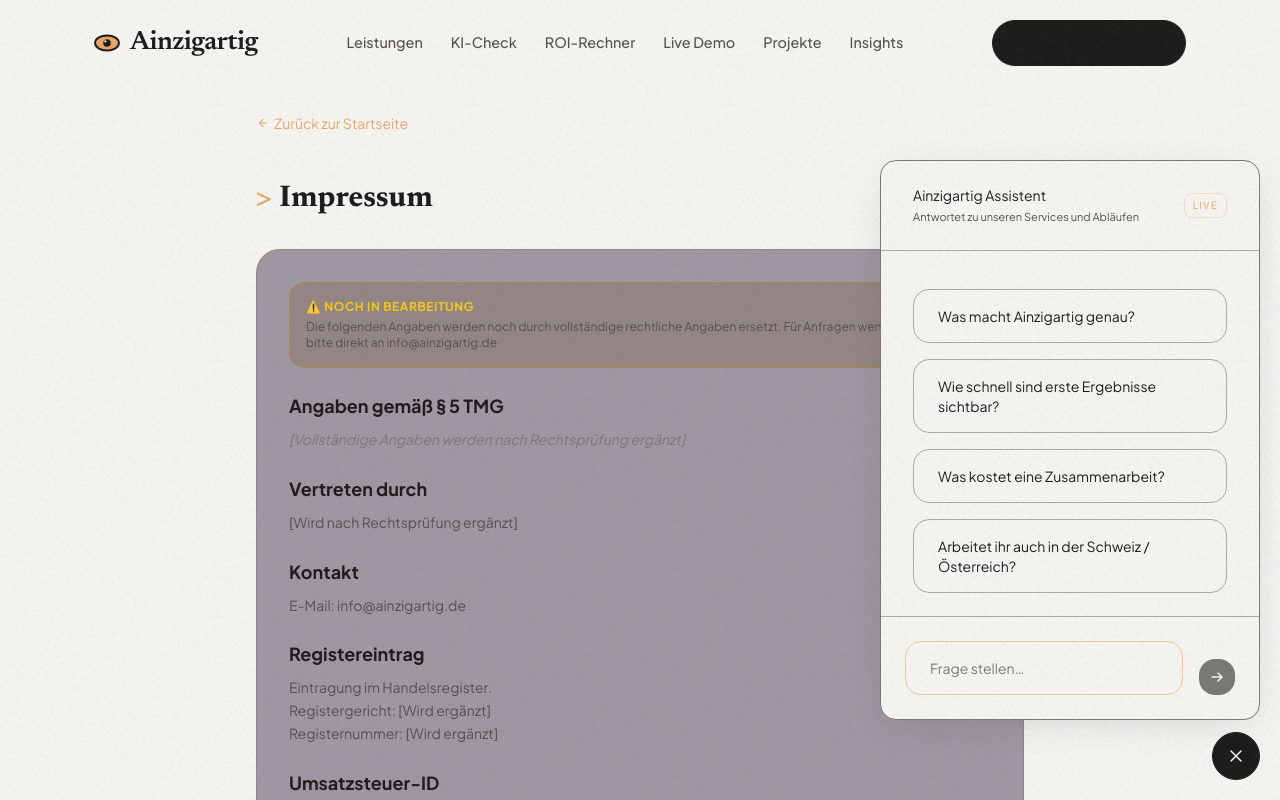
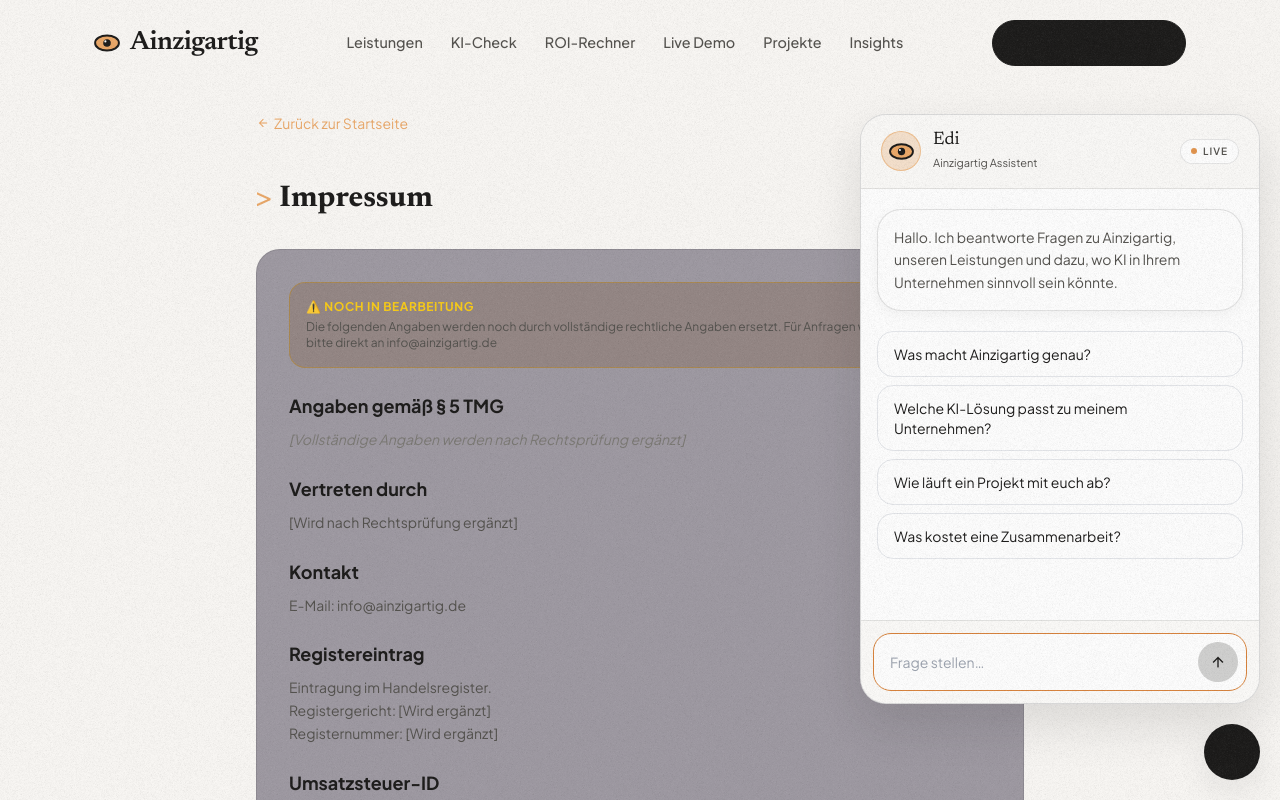
Before and after one commit to igoingtodevx/Ainzigartig-Draft, a React (Vite) app: page /impressum in a window 1280 px wide. Both pictures are taken after a click on the button "Chat öffnen". Shown: the top 800 px of the page. Built offline with nearby package versions, Linux system fonts and the light colour scheme.

Commit message:
style: bring global chatbot into Marvin brand system

```diff
--- a/components/ChatBot.tsx
+++ b/components/ChatBot.tsx
@@ -1,11 +1,4 @@
 import React, { useEffect, useRef, useState } from 'react';
-
-/* ───────────────────────────────────────────────────────────────────────────
-   ChatBot — Globaler AINZIGARTIG Assistent.
-   Floating button bottom-right, öffnet ein Side-Panel.
-   Anwaltskanzlei-Design: Cream + Deep Green, IBM Plex Sans, keine Schatten.
-   Backend: /api/chat → Gemini 2.5 Flash (mit Rate-Limit & Cooldown).
-   ─────────────────────────────────────────────────────────────────────────── */
 
 interface ChatMessage {
   role: 'user' | 'model';
@@ -15,9 +8,9 @@ interface ChatMessage {
 
 const SUGGESTIONS = [
   'Was macht Ainzigartig genau?',
-  'Wie schnell sind erste Ergebnisse sichtbar?',
+  'Welche KI-Lösung passt zu meinem Unternehmen?',
+  'Wie läuft ein Projekt mit euch ab?',
   'Was kostet eine Zusammenarbeit?',
-  'Arbeitet ihr auch in der Schweiz / Österreich?',
 ];
 
 const STORAGE_KEY = 'ainzigartig.chat.history.v1';
@@ -27,9 +20,7 @@ function loadHistory(): ChatMessage[] {
     const raw = sessionStorage.getItem(STORAGE_KEY);
     if (!raw) return [];
     const parsed = JSON.parse(raw);
-    if (!Array.isArray(parsed)) return [];
-    // Last 12 messages max
-    return parsed.slice(-12);
+    return Array.isArray(parsed) ? parsed.slice(-12) : [];
   } catch {
     return [];
   }
@@ -39,9 +30,17 @@ function saveHistory(msgs: ChatMessage[]) {
   try {
     sessionStorage.setItem(STORAGE_KEY, JSON.stringify(msgs.slice(-12)));
   } catch {
-    // sessionStorage might be unavailable
+    // sessionStorage may be unavailable
   }
 }
+
+const EyeMark: React.FC = () => (
+  <svg width="25" height="17" viewBox="0 0 24 16" fill="none" aria-hidden="true">
+    <ellipse cx="12" cy="8" rx="11" ry="7" stroke="currentColor" strokeWidth="1.8" fill="#ECA867" />
+    <circle cx="12" cy="8" r="3.5" fill="#1A1918" />
+    <circle cx="10.5" cy="6.5" r="1" fill="#FFFFFF" />
+  </svg>
+);
 
 export const ChatBot: React.FC = () => {
   const [open, setOpen] = useState(false);
@@ -54,28 +53,16 @@ export const ChatBot: React.FC = () => {
   const scrollRef = useRef<HTMLDivElement>(null);
   const inputRef = useRef<HTMLTextAreaElement>(null);
 
-  // Auto-scroll to bottom on new messages
   useEffect(() => {
-    if (scrollRef.current) {
-      scrollRef.current.scrollTop = scrollRef.current.scrollHeight;
-    }
+    if (scrollRef.current) scrollRef.current.scrollTop = scrollRef.current.scrollHeight;
   }, [messages, open, busy]);
 
-  // Focus input when opened
   useEffect(() => {
-    if (open) {
-      // Slight delay so the panel is visible
-      setTimeout(() => inputRef.current?.focus(), 200);
-    }
+    if (open) setTimeout(() => inputRef.current?.focus(), 200);
   }, [open]);
 
-  // Persist history
-  useEffect(() => {
-    saveHistory(messages);
-  }, [messages]);
+  useEffect(() => saveHistory(messages), [messages]);
 
-  // Cooldown ticker — re-renders once a second so the visible countdown
-  // in the send button decrements live.
   useEffect(() => {
     if (!cooldownUntil) return;
     const interval = setInterval(() => {
@@ -91,12 +78,10 @@ export const ChatBot: React.FC = () => {
 
   async function send(text?: string) {
     const message = (text ?? input).trim();
-    if (!message || busy) return;
-    if (Date.now() < cooldownUntil) return;
+    if (!message || busy || Date.now() < cooldownUntil) return;
 
     setInput('');
     setError(null);
-
     const userMsg: ChatMessage = { role: 'user', content: message, ts: Date.now() };
     const nextHistory = [...messages, userMsg];
     setMessages(nextHistory);
@@ -116,18 +101,13 @@ export const ChatBot: React.FC = () => {
       });
 
       const data = await resp.json().catch(() => ({}));
-
       if (!resp.ok) {
         setError(data?.error || `Fehler ${resp.status}`);
-        // 429: enforce cooldown client-side too
-        if (resp.status === 429) {
-          setCooldownUntil(Date.now() + 6000);
-        }
+        if (resp.status === 429) setCooldownUntil(Date.now() + 6000);
         return;
       }
 
-      const aiText: string = data?.response || '(keine Antwort)';
-      setMessages([...nextHistory, { role: 'model', content: aiText, ts: Date.now() }]);
+      setMessages([...nextHistory, { role: 'model', content: data?.response || '(keine Antwort)', ts: Date.now() }]);
     } catch (e) {
       setError(`Verbindung fehlgeschlagen: ${String(e).slice(0, 100)}`);
     } finally {
@@ -147,72 +127,56 @@ export const ChatBot: React.FC = () => {
 
   return (
     <>
-      {/* Floating button */}
       <button
         type="button"
         aria-label={open ? 'Chat schließen' : 'Chat öffnen'}
         onClick={() => setOpen((o) => !o)}
-        className={`fixed bottom-5 right-5 z-[60] w-12 h-12 rounded-full border transition-all duration-200 flex items-center justify-center ${
-          open
-            ? 'bg-ink border-ink text-base'
-            : 'bg-accent border-accent text-base hover:bg-accent-mid hover:border-accent-mid'
+        className={`fixed bottom-5 right-5 z-[60] w-14 h-14 rounded-full border border-ink/25 shadow-card transition-all duration-300 flex items-center justify-center ${
+          open ? 'bg-ink text-white rotate-0' : 'bg-accent text-ink hover:-translate-y-1 hover:shadow-lift'
         }`}
       >
         {open ? (
-          <svg width="16" height="16" viewBox="0 0 16 16" fill="none" aria-hidden="true">
-            <path d="M3 3 L13 13 M13 3 L3 13" stroke="currentColor" strokeWidth="1.5" strokeLinecap="round" />
-          </svg>
+          <span className="material-symbols-outlined text-[22px]">close</span>
         ) : (
-          <svg width="18" height="18" viewBox="0 0 18 18" fill="none" aria-hidden="true">
-            <path
-              d="M3 4.5C3 3.67 3.67 3 4.5 3h9c.83 0 1.5.67 1.5 1.5v6c0 .83-.67 1.5-1.5 1.5H8l-3 3v-3H4.5C3.67 12 3 11.33 3 10.5v-6Z"
-              stroke="currentColor"
-              strokeWidth="1.4"
-              strokeLinejoin="round"
-            />
-          </svg>
+          <EyeMark />
         )}
       </button>
 
-      {/* Chat panel */}
       {open && (
         <div
-          className="fixed bottom-20 right-5 z-[60] w-[380px] max-w-[calc(100vw-2.5rem)] h-[560px] max-h-[calc(100vh-7rem)] bg-base border border-faint rounded shadow-[0_8px_40px_-12px_rgba(28,25,23,0.18)] flex flex-col overflow-hidden"
+          className="fixed bottom-24 right-5 z-[60] w-[400px] max-w-[calc(100vw-2.5rem)] h-[590px] max-h-[calc(100vh-8rem)] bg-surface border border-ink/15 rounded-[26px] shadow-lift flex flex-col overflow-hidden"
           role="dialog"
-          aria-label="Chat mit dem AINZIGARTIG Assistenten"
+          aria-label="Chat mit dem Ainzigartig Assistenten"
         >
-          {/* Header */}
-          <div className="px-4u py-3u border-b border-faint/60 flex items-center justify-between">
-            <div>
-              <p className="text-sm font-body text-ink">Ainzigartig Assistent</p>
-              <p className="text-[11px] font-body text-muted mt-1">
-                Antwortet zu unseren Services und Abläufen
-              </p>
+          <div className="px-5 py-4 border-b border-ink/10 flex items-center justify-between bg-base/70">
+            <div className="flex items-center gap-3">
+              <span className="w-10 h-10 rounded-full bg-accent/30 border border-accent/60 flex items-center justify-center text-ink"><EyeMark /></span>
+              <div>
+                <p className="font-editorial text-lg leading-none text-ink">Edi</p>
+                <p className="text-[11px] text-muted mt-1.5">Ainzigartig Assistent</p>
+              </div>
             </div>
-            <span className="text-[10px] font-body uppercase tracking-[0.12em] text-accent border border-accent/30 rounded-sm px-2 py-1">
-              live
+            <span className="inline-flex items-center gap-1.5 rounded-full border border-ink/10 bg-surface px-2.5 py-1 text-[10px] uppercase tracking-[0.1em] font-semibold text-muted">
+              <span className="w-1.5 h-1.5 rounded-full bg-accent-mid" /> live
             </span>
           </div>
 
-          {/* Messages */}
-          <div
-            ref={scrollRef}
-            className="flex-grow overflow-y-auto px-4u py-3u space-y-3u"
-          >
+          <div ref={scrollRef} className="flex-grow overflow-y-auto px-4 py-5 space-y-4 bg-surface">
             {messages.length === 0 && (
-              <div className="space-y-3u">
-                <p className="text-sm text-muted font-body leading-relaxed">
-                  Hallo. Ich beantworte Fragen zu Ainzigartig — was wir machen, wie
-                  wir arbeiten und was eine Zusammenarbeit kostet.
-                </p>
-                <div className="space-y-2u pt-2u">
+              <div className="space-y-5">
+                <div className="brand-card bg-base/70 p-4 shadow-none">
+                  <p className="text-sm text-muted leading-relaxed">
+                    Hallo. Ich beantworte Fragen zu Ainzigartig, unseren Leistungen und dazu, wo KI in Ihrem Unternehmen sinnvoll sein könnte.
+                  </p>
+                </div>
+                <div className="grid gap-2">
                   {SUGGESTIONS.map((s) => (
                     <button
                       key={s}
                       type="button"
                       onClick={() => send(s)}
                       disabled={busy}
-                      className="block w-full text-left text-sm text-ink font-body border border-faint/60 hover:border-accent/60 hover:bg-surface/40 rounded px-3u py-2u transition-colors duration-200 disabled:opacity-50"
+                      className="w-full text-left text-sm text-ink border border-ink/12 bg-surface hover:bg-surface-soft hover:border-ink/25 rounded-2xl px-4 py-3 transition-colors disabled:opacity-50"
                     >
                       {s}
                     </button>
@@ -222,17 +186,8 @@ export const ChatBot: React.FC = () => {
             )}
 
             {messages.map((m, i) => (
-              <div
-                key={i}
-                className={`flex ${m.role === 'user' ? 'justify-end' : 'justify-start'}`}
-              >
-                <div
-                  className={`max-w-[88%] text-sm font-body leading-relaxed px-3u py-2u rounded ${
-                    m.role === 'user'
-                      ? 'bg-accent text-base'
-                      : 'bg-surface text-ink'
-                  }`}
-                >
+              <div key={i} className={`flex ${m.role === 'user' ? 'justify-end' : 'justify-start'}`}>
+                <div className={`max-w-[88%] text-sm leading-relaxed px-4 py-3 rounded-[18px] ${m.role === 'user' ? 'bg-ink text-white rounded-br-md' : 'bg-base text-ink border border-ink/10 rounded-bl-md'}`}>
                   {m.content}
                 </div>
               </div>
@@ -240,24 +195,17 @@ export const ChatBot: React.FC = () => {
 
             {busy && (
               <div className="flex justify-start">
-                <div className="bg-surface text-ink text-sm font-body px-3u py-2u rounded inline-flex items-center gap-1u">
-                  <span className="inline-block w-1.5 h-1.5 bg-faint rounded-full animate-blink" style={{ animationDelay: '0ms' }} />
-                  <span className="inline-block w-1.5 h-1.5 bg-faint rounded-full animate-blink" style={{ animationDelay: '200ms' }} />
-                  <span className="inline-block w-1.5 h-1.5 bg-faint rounded-full animate-blink" style={{ animationDelay: '400ms' }} />
+                <div className="bg-base border border-ink/10 px-4 py-3 rounded-[18px] rounded-bl-md inline-flex items-center gap-1.5">
+                  {[0, 1, 2].map((n) => <span key={n} className="inline-block w-1.5 h-1.5 bg-light rounded-full animate-blink" style={{ animationDelay: `${n * 180}ms` }} />)}
                 </div>
               </div>
             )}
 
-            {error && (
-              <div className="border border-faint/60 bg-surface/40 rounded px-3u py-2u">
-                <p className="text-xs text-muted font-body">{error}</p>
-              </div>
-            )}
+            {error && <div className="rounded-2xl border border-red-900/15 bg-red-50 px-4 py-3"><p className="text-xs text-red-800">{error}</p></div>}
           </div>
 
-          {/* Input */}
-          <div className="border-t border-faint/60 px-3u py-3u">
-            <div className="flex items-end gap-2u">
+          <div className="border-t border-ink/10 p-3 bg-base/60">
+            <div className="flex items-end gap-2 rounded-[18px] border border-ink/15 bg-surface p-2 focus-within:border-accent-hover transition-colors">
               <textarea
                 ref={inputRef}
                 value={input}
@@ -266,27 +214,19 @@ export const ChatBot: React.FC = () => {
                 placeholder="Frage stellen…"
                 rows={1}
                 disabled={busy}
-                className="flex-grow resize-none text-sm font-body bg-transparent border border-faint/60 rounded px-3u py-2u focus:border-accent/60 focus:outline-none placeholder:text-faint disabled:opacity-50"
-                style={{ maxHeight: 96, minHeight: 36 }}
+                className="flex-grow resize-none text-sm bg-transparent px-2 py-2 focus:outline-none placeholder:text-light disabled:opacity-50"
+                style={{ maxHeight: 96, minHeight: 38 }}
               />
               <button
                 type="button"
                 onClick={() => send()}
                 disabled={!canSend}
                 aria-label={cooldownSec > 0 ? `Bitte ${cooldownSec} Sekunden warten` : 'Nachricht senden'}
-                className={`flex-shrink-0 ${
-                  cooldownSec > 0
-                    ? 'px-3 h-9 bg-faint text-muted cursor-not-allowed text-xs font-body'
-                    : 'w-9 h-9 bg-accent hover:bg-accent-mid disabled:bg-faint disabled:cursor-not-allowed text-base'
-                } rounded flex items-center justify-center transition-colors duration-200`}
+                className={`shrink-0 rounded-full flex items-center justify-center transition-colors ${
+                  cooldownSec > 0 ? 'px-3 h-10 bg-surface-soft text-muted text-xs' : 'w-10 h-10 bg-ink text-white hover:bg-[#33312E] disabled:bg-ink/20 disabled:text-ink/40'
+                }`}
               >
-                {cooldownSec > 0 ? (
-                  <span>Bitte warten ({cooldownSec}s)</span>
-                ) : (
-                  <svg width="14" height="14" viewBox="0 0 14 14" fill="none" aria-hidden="true">
-                    <path d="M2 7 L12 7 M8 3 L12 7 L8 11" stroke="currentColor" strokeWidth="1.5" strokeLinecap="round" strokeLinejoin="round" />
-                  </svg>
-                )}
+                {cooldownSec > 0 ? <span>{cooldownSec}s</span> : <span className="material-symbols-outlined text-[18px]">arrow_upward</span>}
               </button>
             </div>
           </div>
```
